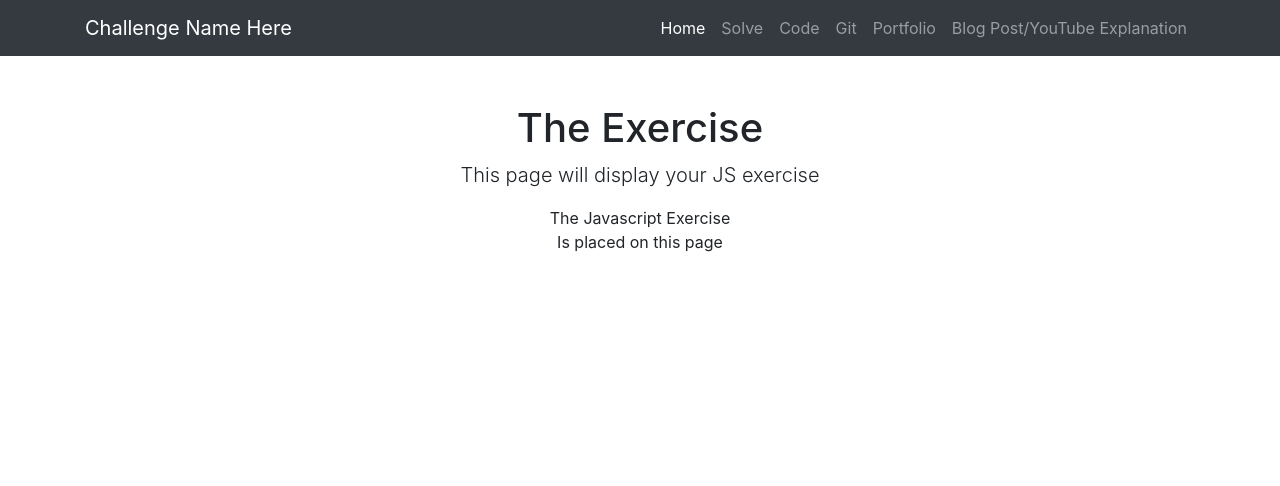
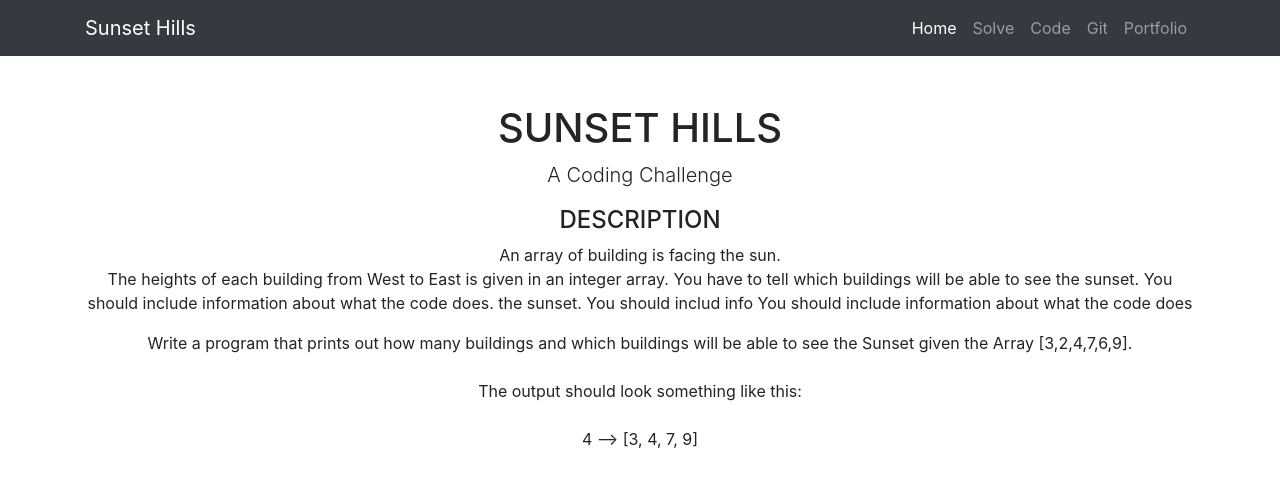
Before and after one commit to dougcampbell66/SunsetHillsApp, a plain HTML site: page SunsetHillsApp/Solve.html in a window 1280 px wide. Drawn offline with nearby package versions, Linux system fonts and the light colour scheme.

Commit message:
Deleted Solve and re added it

```diff
--- a/SunsetHillsApp/Solve.html
+++ b/SunsetHillsApp/Solve.html
@@ -1,26 +1,23 @@
 <!DOCTYPE html>
-<html lang="en">
-
+<html>
 <head>
-
     <meta charset="utf-8">
     <meta name="viewport" content="width=device-width, initial-scale=1, shrink-to-fit=no">
     <meta name="description" content="">
     <meta name="author" content="">
 
-    <title>Coder Foundry MiniSite Template</title>
+    <title>Sunset Hills</title>
 
     <!-- Bootstrap core CSS -->
     <link rel="stylesheet" href="https://stackpath.bootstrapcdn.com/bootstrap/4.5.0/css/bootstrap.min.css" integrity="sha384-9aIt2nRpC12Uk9gS9baDl411NQApFmC26EwAOH8WgZl5MYYxFfc+NcPb1dKGj7Sk" crossorigin="anonymous">
-
+    <link rel="icon" href="favicon.png" />
 </head>
-
 <body>
 
     <!-- Navigation -->
     <nav class="navbar navbar-expand-lg navbar-dark bg-dark static-top">
         <div class="container">
-            <a class="navbar-brand" href="/Index.html">Challenge Name Here</a>
+            <a class="navbar-brand" href="/Index.html">Sunset Hills</a>
             <button class="navbar-toggler" type="button" data-toggle="collapse" data-target="#navbarResponsive" aria-controls="navbarResponsive" aria-expanded="false" aria-label="Toggle navigation">
                 <span class="navbar-toggler-icon"></span>
             </button>
@@ -38,14 +35,12 @@
                         <a class="nav-link" href="/Code.html">Code</a>
                     </li>
                     <li class="nav-item">
-                        <a class="nav-link" href="#">Git</a>
+                        <a class="nav-link" href="https://github.com/dougcampbell66/SunsetHillsApp" target="_blank">Git</a>
                     </li>
                     <li class="nav-item">
-                        <a class="nav-link" href="#">Portfolio</a>
+                        <a class="nav-link" href="https://douglascampbell.netlify.app/" target="_blank">Portfolio</a>
                     </li>
-                    <li class="nav-item">
-                        <a class="nav-link" href="#">Blog Post/YouTube Explanation</a>
-                    </li>
+
                 </ul>
             </div>
         </div>
@@ -55,14 +50,37 @@
     <div class="container">
         <div class="row">
             <div class="col-lg-12 text-center">
-                <h1 class="mt-5">The Exercise</h1>
-                <p class="lead">This page will display your JS exercise</p>
+                <h1 class="mt-5">SUNSET HILLS</h1>
+                <p class="lead">A Coding Challenge</p>
+            </div>
+        </div>
+
+        <div class="row">
+            <div class="col-lg-12 text-center">
                 <ul class="list-unstyled">
-                    <li>The Javascript Exercise</li>
-                    <li>Is placed on this page</li>
+                    <h4>DESCRIPTION</h4>
+                    <p>
+                        An array of building is facing the sun.<br />
+                        The heights of each building from West to East
+                        is given in an integer array. You have to
+                        tell which buildings will be able to see the
+                        sunset.
+                        You should include information about
+                        what the code does.
+                        the sunset. You should includ info
+                        You should include information about what the code does
+                    </p>
+
+                    <li>Write a program that prints out how many buildings and which buildings will be able to see the Sunset given the Array [3,2,4,7,6,9].</li>
+                    <br />
+                    <li>The output should look something like this:</li>
+                    <br />
+                    <li>4 --> [3, 4, 7, 9]</li>
                 </ul>
             </div>
         </div>
+
+
     </div>
 
     <!-- Bootstrap core JavaScript -->
@@ -71,5 +89,4 @@
     <script src="//stackpath.bootstrapcdn.com/bootstrap/4.5.0/js/bootstrap.min.js" integrity="sha384-OgVRvuATP1z7JjHLkuOU7Xw704+h835Lr+6QL9UvYjZE3Ipu6Tp75j7Bh/kR0JKI" crossorigin="anonymous"></script>
 
 </body>
-
 </html>
```
Also changed, not shown: SunsetHillsApp/Code.html (+6 -8 lines), SunsetHillsApp/Index.html (+33 -12 lines), SunsetHillsApp/C#.png (added), SunsetHillsApp/Coding Challenge - Sunset Hills3.png (added), SunsetHillsApp/favicon.png (added), SunsetHillsApp/sunset.png (added), 1 other file.
